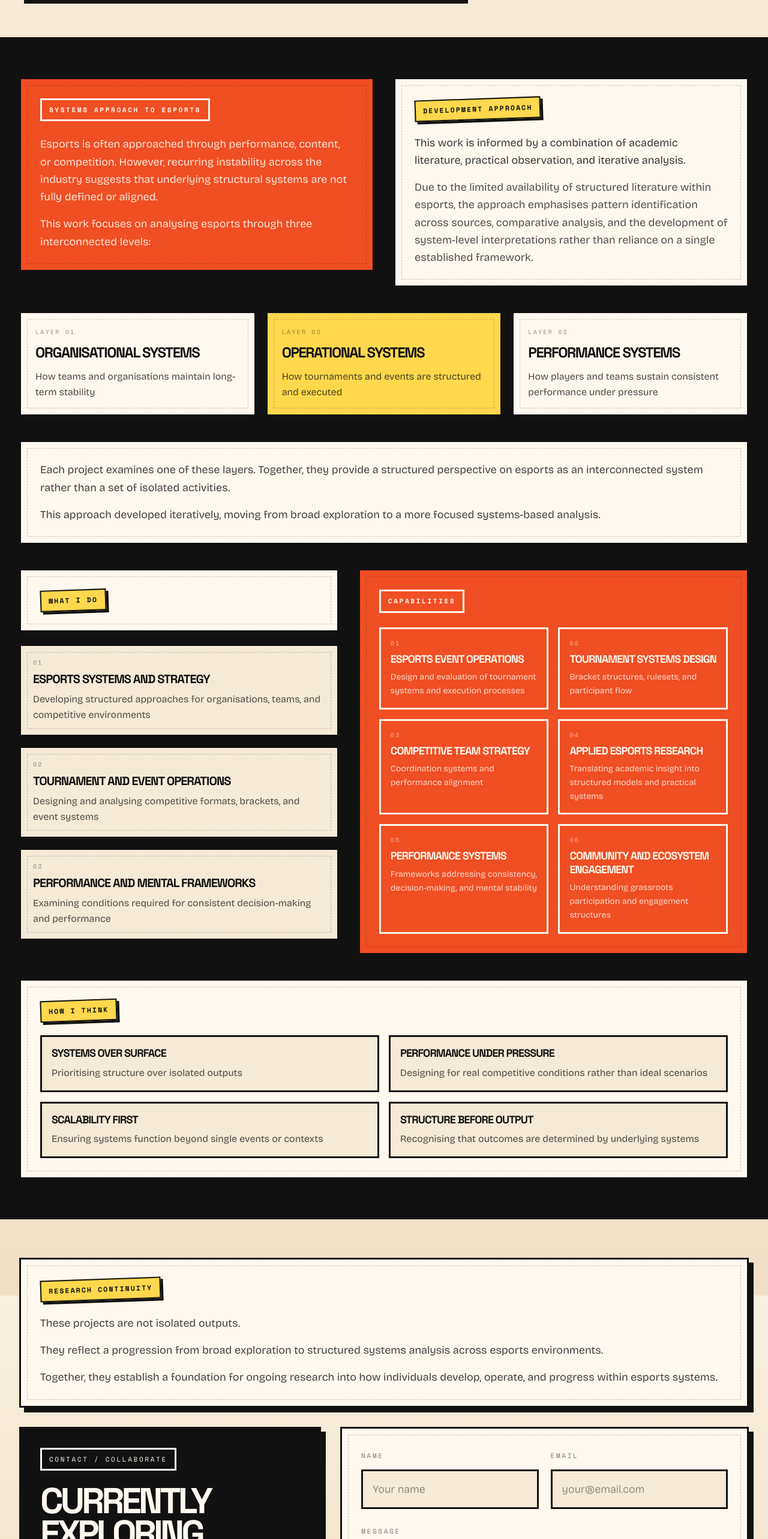
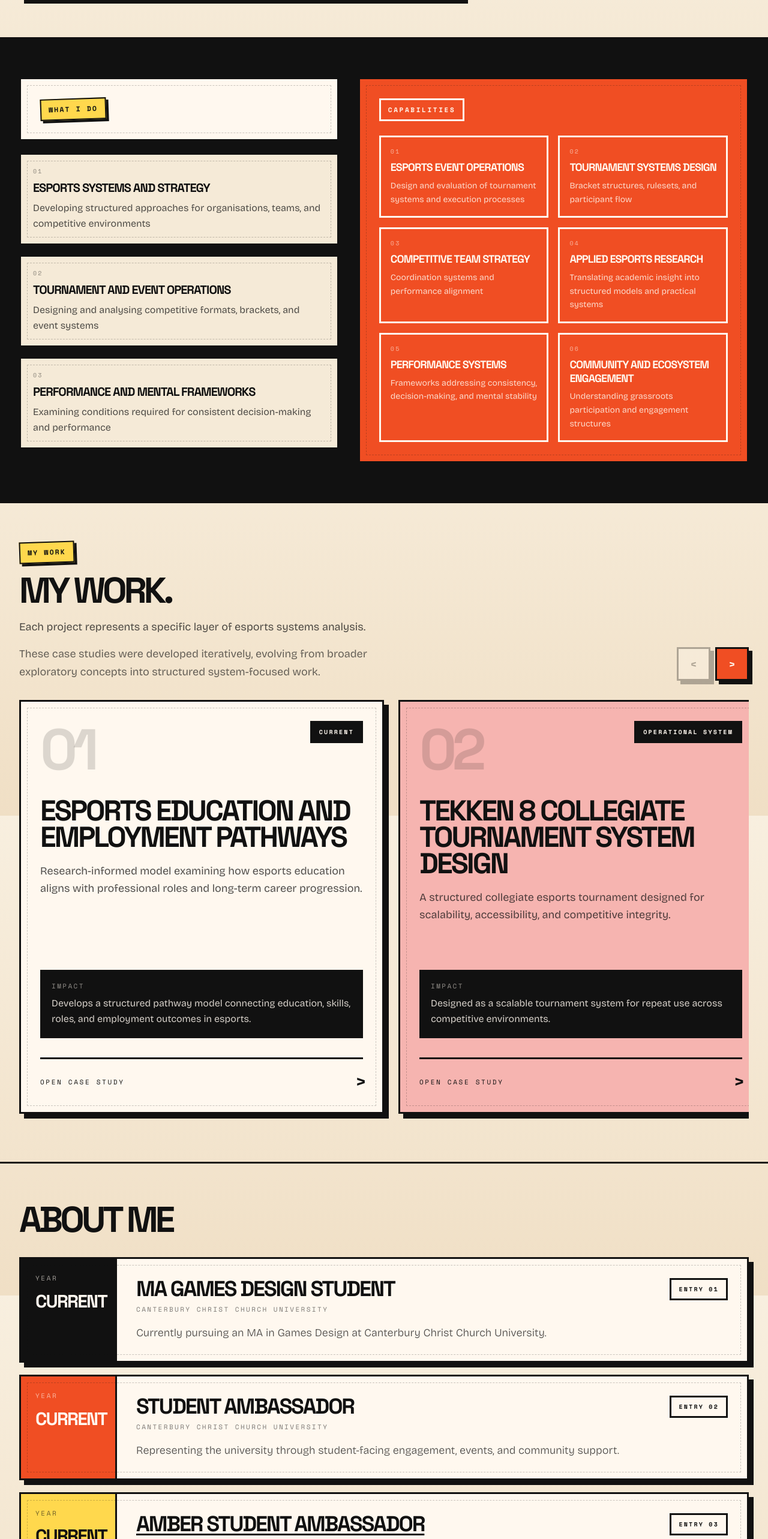
Before and after one commit to createwithtanishq/Portfolio, a React (Vite) app: page / in a window 1280 px wide. Shown: the part 1040-3606 px from the top of the page at 60% size. Built offline with nearby package versions, Linux system fonts and the light colour scheme.

Commit message:
refactor: simplify About and Contact components, remove systems approach details, and add Capabilities component

```diff
--- a/src/components/About.jsx
+++ b/src/components/About.jsx
@@ -3,67 +3,11 @@ import { motion } from 'framer-motion';
 import { portfolioData } from '../data/portfolioData';
 
 const About = () => {
-  const { systemsApproach, about } = portfolioData;
+  const { about } = portfolioData;
 
   return (
     <section id="about" className="border-b-[3px] border-[#111111] bg-[#111111] text-[#FFF8EF] py-12 md:py-16">
       <div className="max-w-7xl mx-auto px-3 sm:px-4 md:px-8 space-y-8 md:space-y-10">
-        <div className="grid lg:grid-cols-[1fr_1fr] gap-6 md:gap-8 items-start">
-          <motion.div
-            className="poster-panel bg-[#F04E23] text-[#FFF8EF] p-4 sm:p-6 md:p-8"
-            initial={{ opacity: 0, y: 24 }}
-            whileInView={{ opacity: 1, y: 0 }}
-            viewport={{ once: true, margin: '-60px' }}
-            transition={{ duration: 0.6 }}
-          >
-            <span className="border-[3px] border-[#FFF8EF] inline-block px-3 py-2 font-mono text-[10px] sm:text-[11px] font-bold uppercase tracking-[0.16em] sm:tracking-[0.24em] mb-5 sm:mb-6">
-              Systems Approach to Esports
-            </span>
-            <div className="space-y-4 text-sm sm:text-base md:text-lg leading-relaxed text-[#FFF8EF]/88">
-              {systemsApproach.paragraphs.map((paragraph) => (
-                <p key={paragraph}>{paragraph}</p>
-              ))}
-            </div>
-          </motion.div>
-
-          <motion.div
-            className="poster-panel bg-[#FFF8EF] text-[#111111] p-4 sm:p-6 md:p-8"
-            initial={{ opacity: 0, y: 24 }}
-            whileInView={{ opacity: 1, y: 0 }}
-            viewport={{ once: true, margin: '-60px' }}
-            transition={{ duration: 0.6, delay: 0.08 }}
-          >
-            <span className="tape-tag">Development Approach</span>
-            <p className="mt-6 text-sm sm:text-base md:text-lg leading-relaxed text-[#111111]/82">{about.pitch}</p>
-            <p className="mt-4 text-sm sm:text-base md:text-lg leading-relaxed text-[#111111]/72">{about.developmentApproach}</p>
-          </motion.div>
-        </div>
-
-        <div className="grid md:grid-cols-3 gap-4">
-          {systemsApproach.levels.map((level, index) => (
-            <motion.div
-              key={level.title}
-              className={`poster-panel p-5 sm:p-6 ${index === 1 ? 'bg-[#FFD84D] text-[#111111]' : 'bg-[#FFF8EF] text-[#111111]'}`}
-              initial={{ opacity: 0, y: 20 }}
-              whileInView={{ opacity: 1, y: 0 }}
-              viewport={{ once: true }}
-              transition={{ duration: 0.45, delay: index * 0.06 }}
-            >
-              <p className="font-mono text-[10px] uppercase tracking-[0.22em] text-[#111111]/45 mb-3">Layer 0{index + 1}</p>
-              <h3 className="font-heading font-black text-xl sm:text-2xl uppercase tracking-[-0.06em] leading-tight mb-3">{level.title}</h3>
-              <p className="text-sm sm:text-base leading-relaxed text-[#111111]/75">{level.description}</p>
-            </motion.div>
-          ))}
-        </div>
-
-        <div className="poster-panel bg-[#FFF8EF] text-[#111111] p-4 sm:p-6 md:p-8">
-          <div className="space-y-4 text-sm sm:text-base md:text-lg leading-relaxed text-[#111111]/78">
-            {systemsApproach.closing.map((paragraph) => (
-              <p key={paragraph}>{paragraph}</p>
-            ))}
-          </div>
-        </div>
-
         <div className="grid xl:grid-cols-[0.9fr_1.1fr] gap-6 md:gap-8 items-start">
           <div className="space-y-5">
             <div className="poster-panel p-4 sm:p-6 md:p-8 bg-[#FFF8EF] text-[#111111]">
@@ -105,21 +49,6 @@ const About = () => {
             </div>
           </div>
         </div>
-
-        <div className="grid xl:grid-cols-[1fr] gap-6 md:gap-8">
-          <div className="poster-panel bg-[#FFF8EF] text-[#111111] p-4 sm:p-6 md:p-8">
-            <span className="tape-tag">How I Think</span>
-            <div className="mt-6 grid sm:grid-cols-2 gap-4">
-              {about.thinking.map((item) => (
-                <div key={item.title} className="border-[3px] border-[#111111] p-4 bg-[#F5EAD7]">
-                  <h3 className="font-heading font-black text-lg uppercase tracking-[-0.05em] leading-tight mb-2">{item.title}</h3>
-                  <p className="text-sm sm:text-base leading-relaxed text-[#111111]/74">{item.description}</p>
-                </div>
-              ))}
-            </div>
-          </div>
-        </div>
-
       </div>
     </section>
   );
--- /dev/null
+++ b/src/components/Capabilities.jsx
@@ -0,0 +1,27 @@
+import React from 'react';
+import { portfolioData } from '../data/portfolioData';
+
+const Capabilities = () => {
+  return (
+    <section id="capabilities" className="border-b-[3px] border-[#111111] py-10 md:py-12">
+      <div className="max-w-7xl mx-auto px-3 sm:px-4 md:px-8">
+        <div className="mb-6">
+          <span className="tape-tag">Capabilities</span>
+          <h2 className="mt-4 font-heading font-black text-3xl sm:text-4xl md:text-6xl uppercase tracking-[-0.08em]">
+            Capabilities
+          </h2>
+        </div>
+
+        <div className="poster-panel bg-[#FFF8EF] p-4 sm:p-5 md:p-6">
+          <ul className="space-y-3 text-sm sm:text-base md:text-lg leading-relaxed text-[#111111]/80">
+            {portfolioData.capabilities.map((item) => (
+              <li key={item}>{item}</li>
+            ))}
+          </ul>
+        </div>
+      </div>
+    </section>
+  );
+};
+
+export default Capabilities;
--- a/src/components/Contact.jsx
+++ b/src/components/Contact.jsx
@@ -43,15 +43,6 @@ const Contact = () => {
   return (
     <section id="contact" className="py-12 md:py-16">
       <div className="max-w-7xl mx-auto px-3 sm:px-4 md:px-8">
-        <div className="poster-panel bg-[#FFF8EF] p-4 sm:p-6 md:p-8 mb-8">
-          <span className="tape-tag">Research Continuity</span>
-          <div className="mt-6 space-y-4 text-sm sm:text-base md:text-lg leading-relaxed text-[#111111]/78">
-            {portfolioData.connector.paragraphs.map((paragraph) => (
-              <p key={paragraph}>{paragraph}</p>
-            ))}
-          </div>
-        </div>
-
         <div className="grid lg:grid-cols-[0.85fr_1.15fr] gap-8 items-start">
           <motion.div
             className="space-y-5"
@@ -64,7 +55,7 @@ const Contact = () => {
               <span className="border-[3px] border-[#FFF8EF] text-[#FFF8EF] inline-block px-3 py-2 font-mono text-[10px] sm:text-[11px] uppercase tracking-[0.16em] sm:tracking-[0.24em] mb-5 sm:mb-6">
                 Contact / Collaborate
               </span>
-              <h2 className="text-[#FFF8EF] font-heading font-black text-3xl sm:text-4xl md:text-6xl uppercase tracking-[-0.08em] leading-[0.9]">
+              <h2 className="text-[#FFF8EF] font-heading font-black text-2xl sm:text-3xl md:text-5xl uppercase tracking-[-0.08em] leading-[0.9]">
                 {portfolioData.contactIntro.title}
               </h2>
               <p className="mt-5 text-sm sm:text-base md:text-lg leading-relaxed text-[#FFF8EF]/82">
--- a/src/components/Experience.jsx
+++ b/src/components/Experience.jsx
@@ -6,45 +6,10 @@ const Experience = () => {
   return (
     <section id="experience" className="border-b-[3px] border-[#111111] py-12 md:py-16">
       <div className="max-w-7xl mx-auto px-3 sm:px-4 md:px-8">
-        <div className="flex flex-col md:flex-row md:items-end justify-between gap-5 mb-8">
-          <div>
-            <span className="tape-tag">Track List / Experience</span>
-            <h2 className="mt-4 font-heading font-black text-3xl sm:text-4xl md:text-6xl uppercase tracking-[-0.08em]">
-              Experience with
-              <br />
-              systems context.
-            </h2>
-          </div>
-          <p className="font-mono text-[10px] sm:text-[11px] uppercase tracking-[0.16em] sm:tracking-[0.24em] text-[#111111]/55">
-            Research, operations, competition
-          </p>
-        </div>
-
-        <div className="grid lg:grid-cols-2 gap-6 md:gap-8 mb-8">
-          <div className="poster-panel bg-[#111111] text-[#FFF8EF] p-4 sm:p-6 md:p-8">
-            <span className="border-[3px] border-[#FFF8EF] inline-block px-3 py-2 font-mono text-[10px] sm:text-[11px] font-bold uppercase tracking-[0.16em] sm:tracking-[0.24em] mb-5 sm:mb-6">
-              Experience
-            </span>
-            <div className="space-y-4">
-              {portfolioData.experienceSummary.map((item) => (
-                <div key={item.title} className="border-[3px] border-[#FFF8EF] p-4">
-                  <h3 className="font-heading font-black text-lg sm:text-xl uppercase tracking-[-0.05em] leading-tight mb-2">{item.title}</h3>
-                  <p className="text-sm sm:text-base leading-relaxed text-[#FFF8EF]/82">{item.description}</p>
-                </div>
-              ))}
-            </div>
-          </div>
-
-          <div className="poster-panel bg-[#FFF8EF] text-[#111111] p-4 sm:p-6 md:p-8">
-            <span className="tape-tag">What I've Actually Done</span>
-            <ul className="mt-6 space-y-3 text-sm sm:text-base md:text-lg leading-relaxed text-[#111111]/78">
-              {portfolioData.actualWork.map((item) => (
-                <li key={item} className="border-b-[3px] border-[#111111]/12 pb-3 last:border-b-0 last:pb-0">
-                  {item}
-                </li>
-              ))}
-            </ul>
-          </div>
+        <div className="mb-8">
+          <h2 className="font-heading font-black text-3xl sm:text-4xl md:text-6xl uppercase tracking-[-0.08em]">
+            About Me
+          </h2>
         </div>
 
         <div className="space-y-5">
--- a/src/components/Home.jsx
+++ b/src/components/Home.jsx
@@ -10,9 +10,9 @@ const Home = () => {
     <main>
       <Hero />
       <About />
-      <Contact />
       <Work />
       <Experience />
+      <Contact />
     </main>
   );
 };
--- a/src/components/Work.jsx
+++ b/src/components/Work.jsx
@@ -41,9 +41,7 @@ const Work = () => {
           <div className="space-y-4">
             <span className="tape-tag">My Work</span>
             <h2 className="font-heading font-black text-3xl sm:text-4xl md:text-6xl uppercase tracking-[-0.08em]">
-              Selected esports
-              <br />
-              project work.
+              My work.
             </h2>
             <p className="max-w-2xl text-sm sm:text-base md:text-lg leading-relaxed text-[#111111]/72">
               {portfolioData.workIntro.supporting}
--- a/src/data/portfolioData.js
+++ b/src/data/portfolioData.js
@@ -774,30 +774,6 @@ export const portfolioData = {
       `
     }
   ],
-  systemsApproach: {
-    paragraphs: [
-      "Esports is often approached through performance, content, or competition. However, recurring instability across the industry suggests that underlying structural systems are not fully defined or aligned.",
-      "This work focuses on analysing esports through three interconnected levels:"
-    ],
-    levels: [
-      {
-        title: "Organisational Systems",
-        description: "How teams and organisations maintain long-term stability"
-      },
-      {
-        title: "Operational Systems",
-        description: "How tournaments and events are structured and executed"
-      },
-      {
-        title: "Performance Systems",
-        description: "How players and teams sustain consistent performance under pressure"
-      }
-    ],
-    closing: [
-      "Each project examines one of these layers. Together, they provide a structured perspective on esports as an interconnected system rather than a set of isolated activities.",
-      "This approach developed iteratively, moving from broad exploration to a more focused systems-based analysis."
-    ]
-  },
   about: {
     pitch: "This work is informed by a combination of academic literature, practical observation, and iterative analysis.",
     developmentApproach: "Due to the limited availability of structured literature within esports, the approach emphasises pattern identification across sources, comparative analysis, and the development of system-level interpretations rather than reliance on a single established framework.",
@@ -846,24 +822,6 @@ export const portfolioData = {
       "Produced research-based models addressing esports organisational sustainability",
       "Applied system-level analysis to performance consistency within team environments",
       "Identified cross-layer structural patterns across organisational, operational, and performance systems"
-    ],
-    thinking: [
-      {
-        title: "Systems Over Surface",
-        description: "Prioritising structure over isolated outputs"
-      },
-      {
-        title: "Performance Under Pressure",
-        description: "Designing for real competitive conditions rather than ideal scenarios"
-      },
-      {
-        title: "Scalability First",
-        description: "Ensuring systems function beyond single events or contexts"
-      },
-      {
-        title: "Structure Before Output",
-        description: "Recognising that outcomes are determined by underlying systems"
-      }
     ],
     accessibility: [
       "WCAG 2.2 AA",
@@ -959,13 +917,6 @@ export const portfolioData = {
     { platform: "YouTube", url: "https://youtube.com/@thetanishqaryan?si=EEdYkbTCiVYDNFbv" },
     { platform: "Instagram", url: "https://www.instagram.com/thetanishqaryan?igsh=dHVkeTZzZ3pqYjQx&utm_source=qr" }
   ],
-  connector: {
-    paragraphs: [
-      "These projects are not isolated outputs.",
-      "They reflect a progression from broad exploration to structured systems analysis across esports environments.",
-      "Together, they establish a foundation for ongoing research into how individuals develop, operate, and progress within esports systems."
-    ]
-  },
   contactIntro: {
     title: "Currently exploring opportunities in esports systems, event operations, and performance-focused environments.",
     subtitle: "Open to roles, collaborations, and research-led work within esports and related industries."
```
Also changed, not shown: 1 other file (tests, documents, lock files or other folders).
